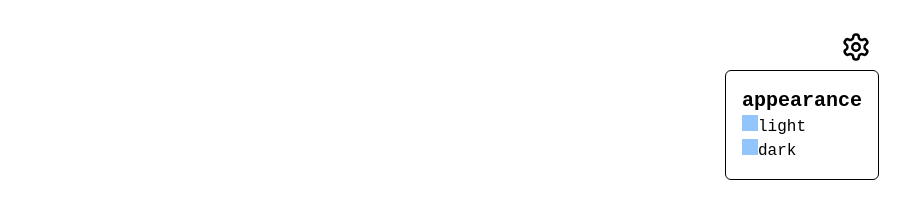
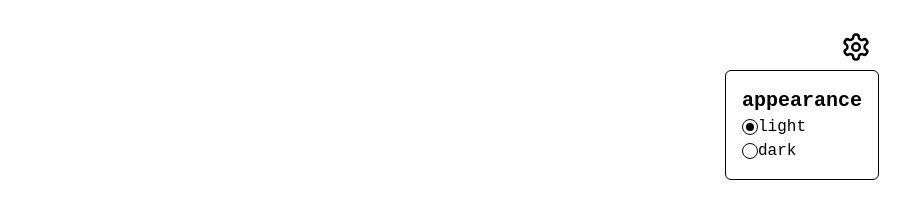
Before and after one commit to daichitakahashi/clock, a React (Vite) app: page / in a window 1280 px wide. Both pictures are taken after a click on the button 1233 px from the left and 47 px from the top of the page. Shown: the top 213 px of the page, without its empty margins (377-1280 px from the left). Built offline with nearby package versions, Linux system fonts and the light colour scheme.

Commit message:
feat: radio indicator styling

```diff
--- a/src/preference/Preference.tsx
+++ b/src/preference/Preference.tsx
@@ -55,26 +55,26 @@ export const Preference: FC<Props> = ({ updateDarkMode }) => {
             }}
           >
             {/* FIXME: default */}
-            <div className="flex align-middle">
+            <div className="flex items-center">
               <RadioGroup.Item
                 id="light"
                 value="light"
-                className="w-4 h-4 bg-blue-300"
+                className="w-4 h-4 rounded-full bg-white dark:bg-black border-black dark:border-white border-[1px]"
               >
                 {/* FIXME: styling */}
-                <RadioGroup.Indicator className="w-4 h-4 bg-red-400" />
+                <RadioGroup.Indicator className="grid place-items-center after:w-2 after:h-2 after:bg-black dark:after:bg-white after:rounded-full" />
               </RadioGroup.Item>
               <label className="Label" htmlFor="light">
                 light
               </label>
             </div>
-            <div className="flex align-middle">
+            <div className="flex items-center">
               <RadioGroup.Item
                 id="dark"
                 value="dark"
-                className="w-4 h-4 bg-blue-300"
+                className="w-4 h-4 rounded-full bg-white dark:bg-black border-black dark:border-white border-[1px]"
               >
-                <RadioGroup.Indicator className="w-4 h-4 bg-red-400" />
+                <RadioGroup.Indicator className="grid place-items-center after:w-2 after:h-2 after:bg-black dark:after:bg-white after:rounded-full" />
               </RadioGroup.Item>
               <label htmlFor="dark">dark</label>
             </div>
```
